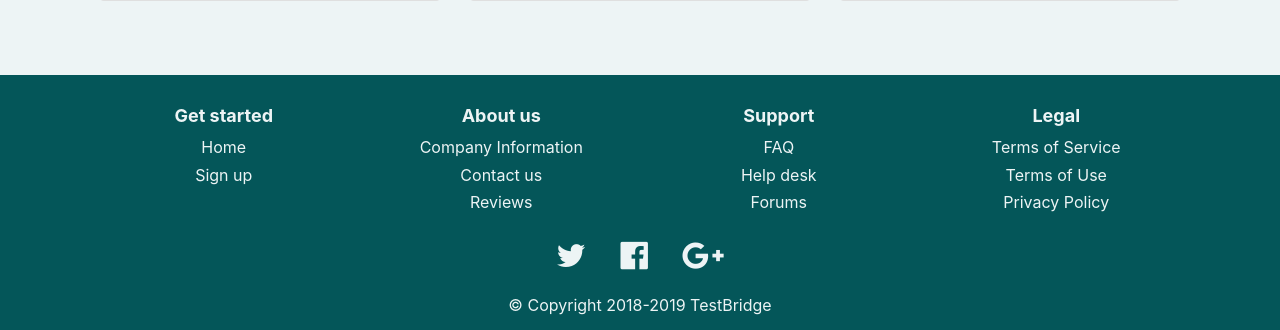
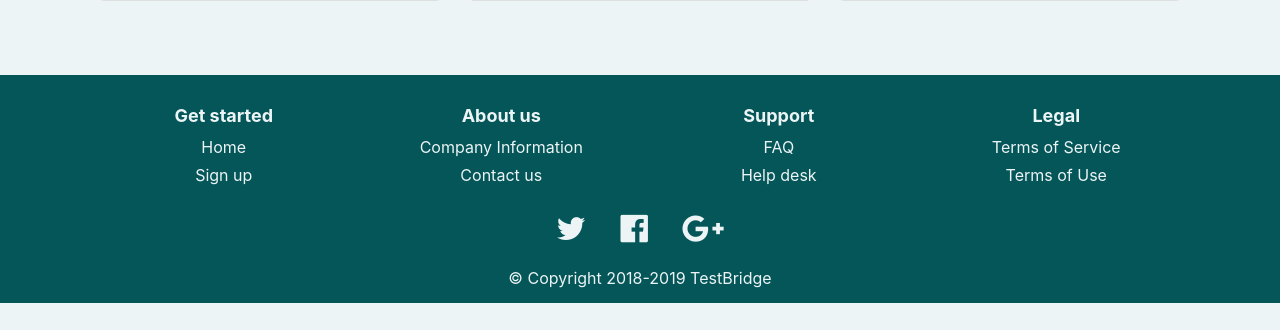
Before and after one commit to tomatovalley/TestBridge, a Django app: page /pricing/ in a window 1280 px wide. Shown: the part 1209-1539 px from the top of the page. After the commit the page ends 1512 px from the top, so only its background shows below. Run offline with Django 3.2, Linux system fonts and the light colour scheme; some libraries are stand-ins or nearby versions.

Commit message:
cambio de imagen en start y enlace invalido

```diff
--- a/templates/TestBridgeApp/start.html
+++ b/templates/TestBridgeApp/start.html
@@ -74,7 +74,7 @@
                 <div class="col-sm-3 myCols">
                     <h5>Get started</h5>
                     <ul>
-                        <li><a href="/testing">Home</a></li>
+                        <li><a href="/">Home</a></li>
                         <li><a href="/">Sign up</a></li>
                     </ul>
                 </div>
@@ -83,7 +83,6 @@
                     <ul>
                         <li><a href="/">Company Information</a></li>
                         <li><a href="/">Contact us</a></li>
-                        <li><a href="/">Reviews</a></li>
                     </ul>
                 </div>
                 <div class="col-sm-3 myCols">
@@ -91,7 +90,6 @@
                     <ul>
                         <li><a href="/">FAQ</a></li>
                         <li><a href="/">Help desk</a></li>
-                        <li><a href="/">Forums</a></li>
                     </ul>
                 </div>
                 <div class="col-sm-3 myCols">
@@ -99,7 +97,6 @@
                     <ul>
                         <li><a href="/">Terms of Service</a></li>
                         <li><a href="/">Terms of Use</a></li>
-                        <li><a href="/">Privacy Policy</a></li>
                     </ul>
                 </div>
             </div>
```
Also changed, not shown: static/images/image1.JPG, static/images/image2.jpg (added).
